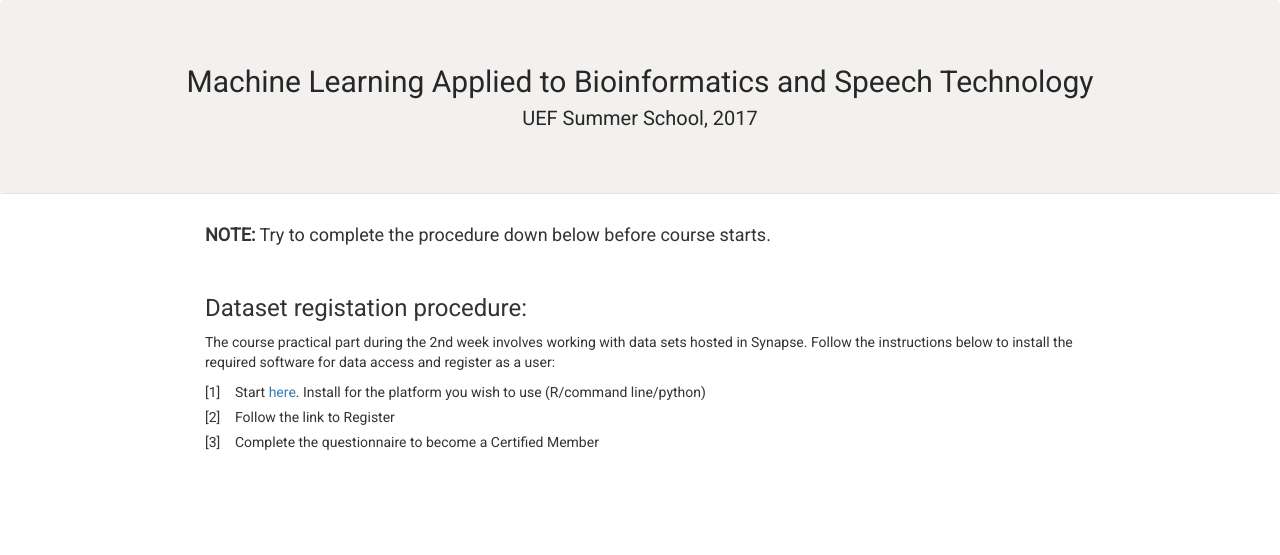
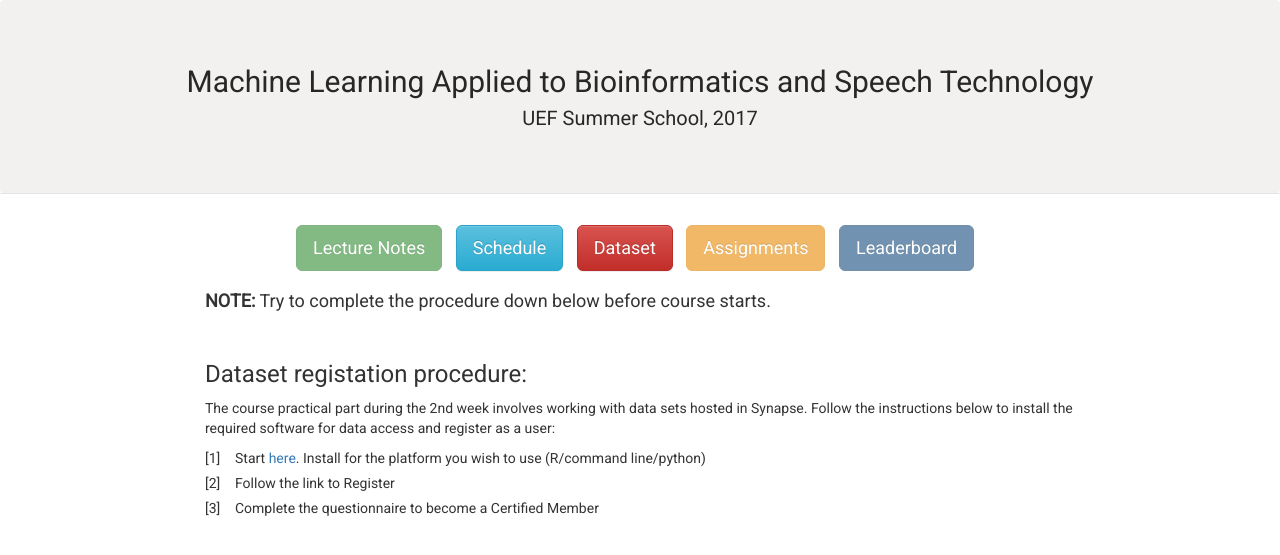
Before and after one commit to abrahamwoubie/Summer_School_RL, a Jekyll site: the page built from dataset.md, in a window 1280 px wide. Shown: the top 555 px of the page. Built offline with Jekyll 4.4.1, drawn with Linux system fonts in a browser that asks for light colours; nearby versions of some CDN libraries.

Commit message:
Moved buttons to an include file. Added buttons to dataset page

```diff
--- /dev/null
+++ b/_includes/buttons.html
@@ -0,0 +1,17 @@
+<div style="text-align:center; padding:10px 0px 10px 0px;">
+  <a href="#" style="margin-right:10px">
+    <button type="button" class="btn btn-success btn-lg" disabled>Lecture Notes</button>
+  </a>
+  <a href="{{ site.url }}/{{ site.baseurl }}/schedule" style="margin-right:10px">
+    <button type="button" class="btn btn-info btn-lg">Schedule</button>
+  </a>
+  <a href="{{ site.url }}/{{ site.baseurl }}/dataset" style="margin-right:10px">
+    <button type="button" class="btn btn-danger btn-lg">Dataset</button>
+  </a>
+  <a href="#" style="margin-right:10px">
+    <button type="button" class="btn btn-warning btn-lg" disabled>Assignments</button>
+  </a>
+  <a href="#" style="margin-right:10px">
+    <button type="button" class="btn btn-primary btn-lg" disabled>Leaderboard</button>
+  </a>
+</div>
--- a/dataset.md
+++ b/dataset.md
@@ -2,6 +2,8 @@
 layout: default
 title: Dataset | MLABST'17
 ---
+
+{% include buttons.html %}
 
 #### **NOTE:** Try to complete the procedure down below before course starts.
 <br />
```
